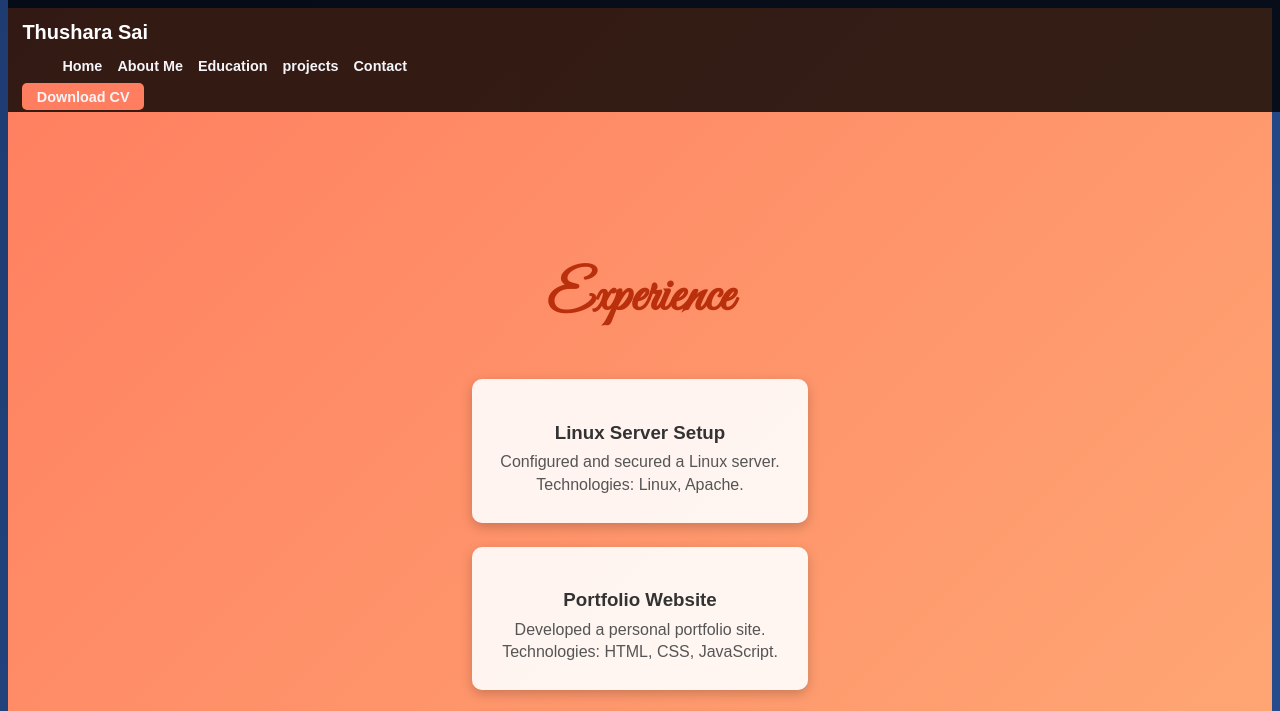
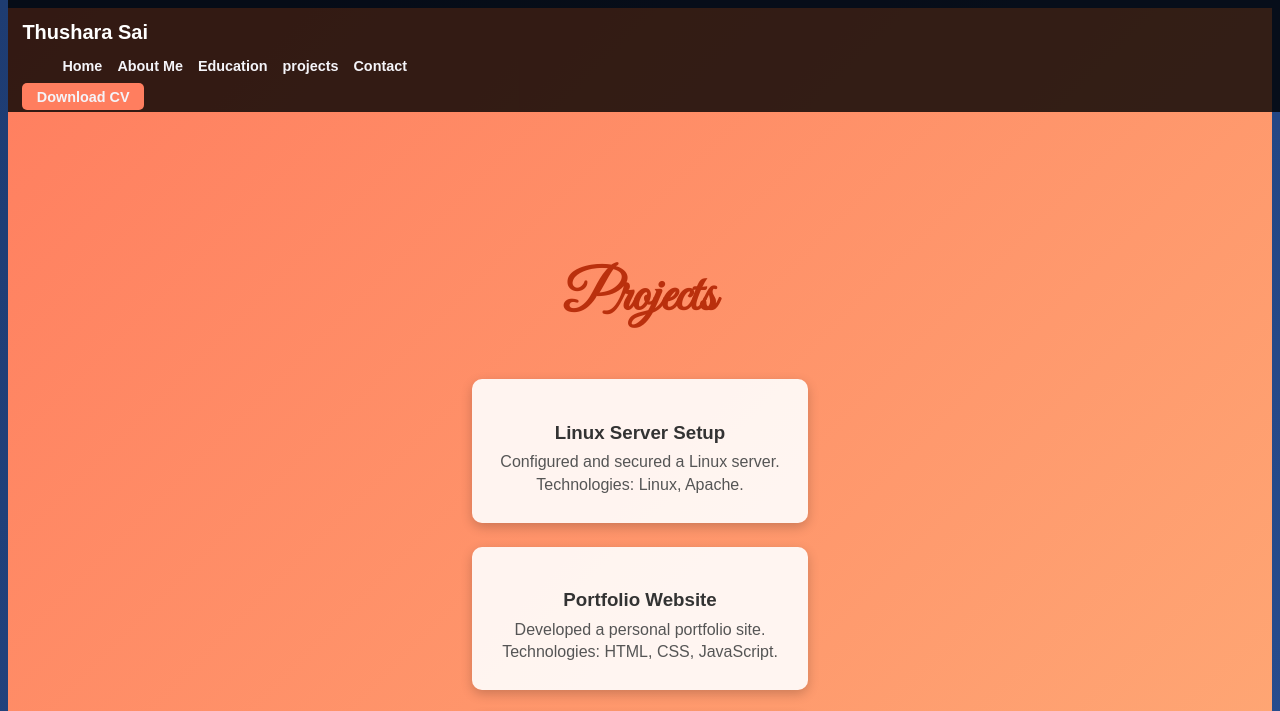
Before and after one commit to Thusharasai/My-portfolio-, a plain HTML site: page experience.html in a window 1280 px wide. Shown: the top 711 px of the page. Drawn offline with Linux system fonts and the light colour scheme.

Commit message:
experience.html

```diff
--- a/experience.html
+++ b/experience.html
@@ -29,7 +29,7 @@
     <section class="experience-hero">
         <div class="animated-bg"></div>
         <div class="experience-content">
-            <h2 class="animated-headline">Experience</h2>
+            <h2 class="animated-headline">Projects</h2>
             <div id="experience-list" class="experience-list"></div>
         </div>
     </section>
```
